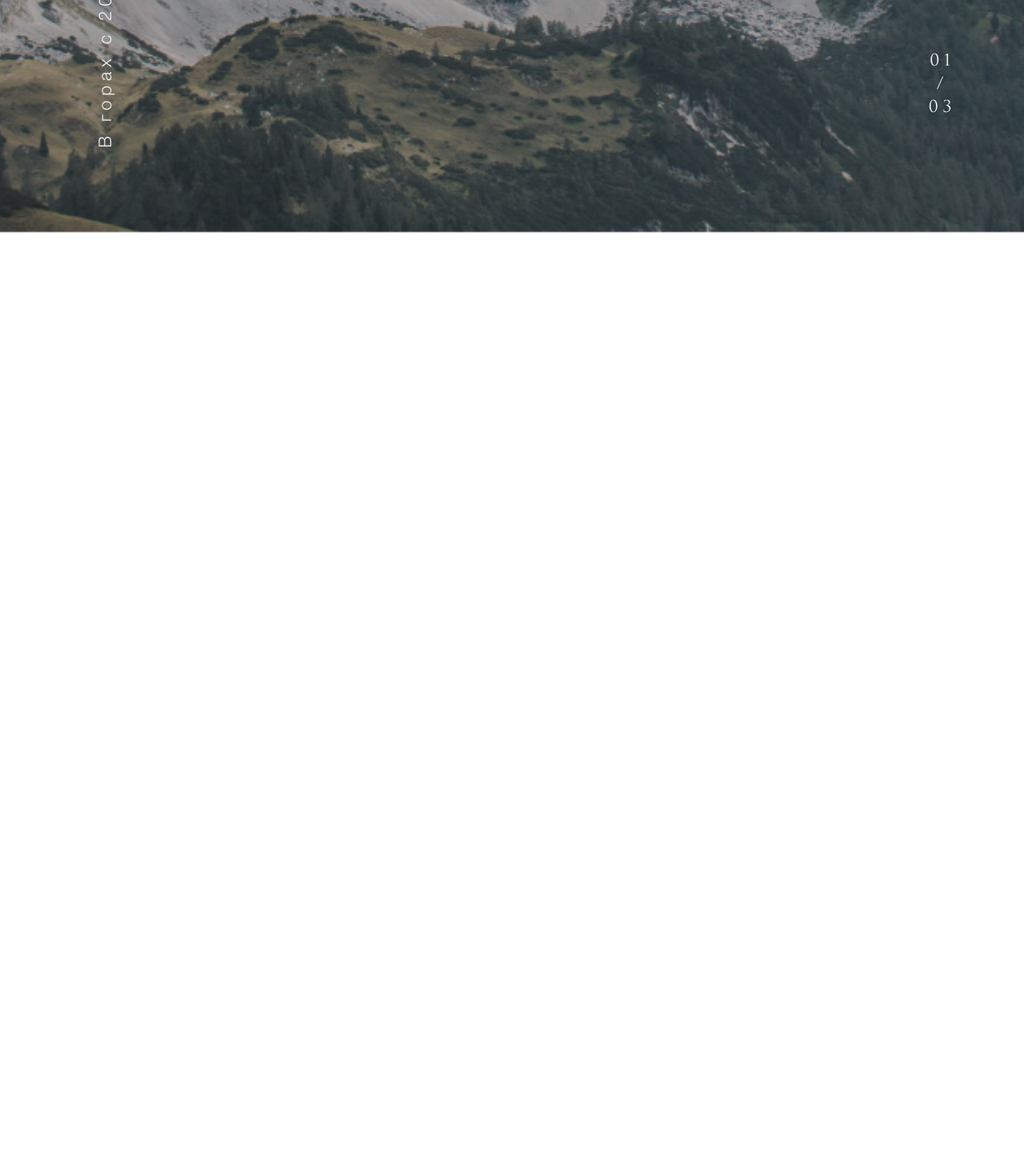
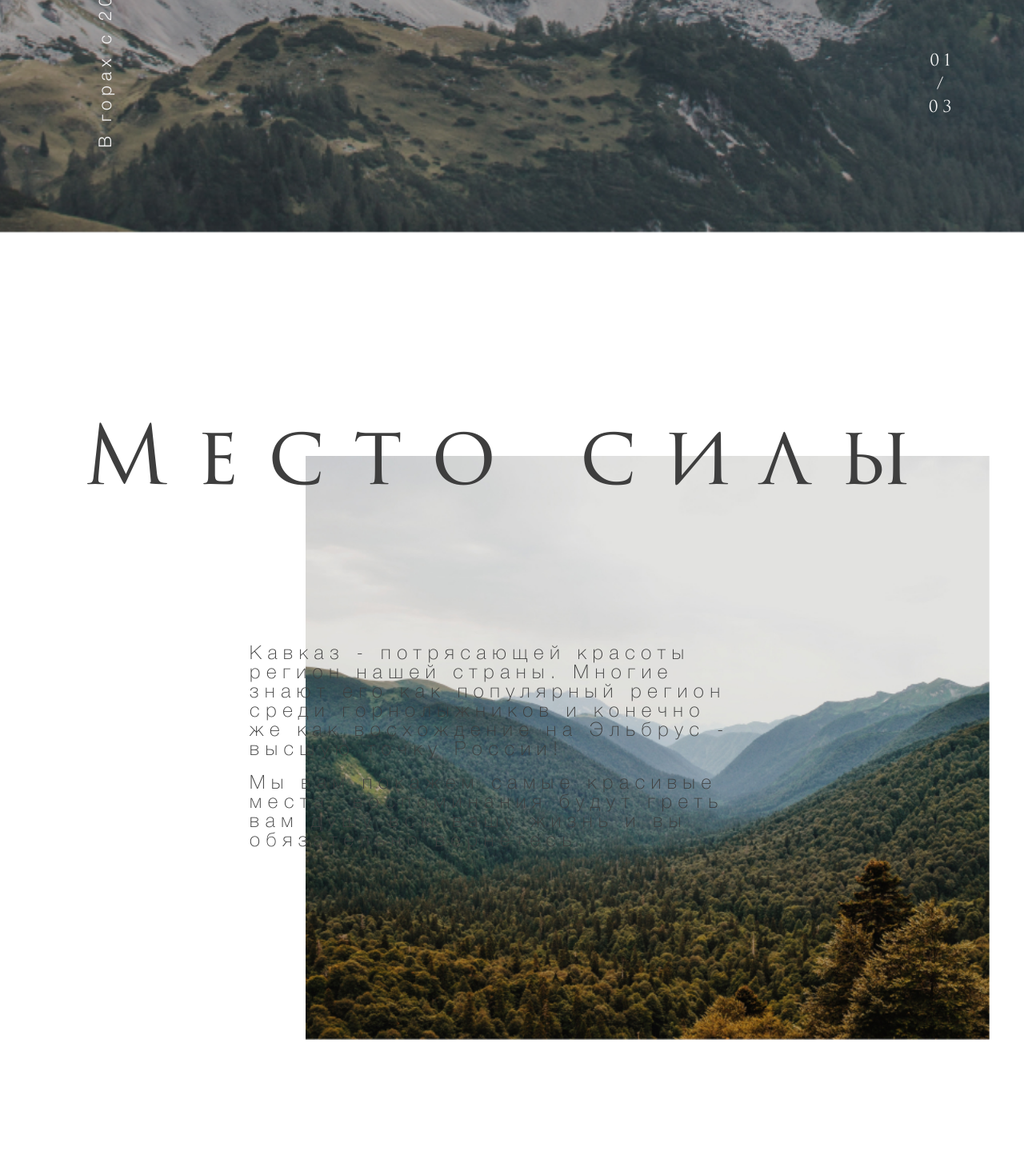
Before and after one commit to shikitos/caucasus-test-work, a plain HTML site: page index.html in a window 1280 px wide. Shown: the part 788-2252 px from the top of the page at 80% size. Before the commit the page ends 1080 px from the top, so only its background shows below. Drawn offline with Linux system fonts and the light colour scheme; files whose address does not match are found by name.

Commit message:
Add description section

```diff
--- a/index.html
+++ b/index.html
@@ -48,7 +48,7 @@
                     Организуем путешествие, после которого ты не будешь прежним
                 </p>
             </div>
-            <div class=" header-rotated">
+            <div class="header-rotated">
                 <p class="header-rotated__since">
                     В горах с 2012
                 </p>
@@ -59,6 +59,25 @@
             </div>
         </div>
     </header>
+
+    <section class="description" id="description">
+        <div class="container">
+            <div class="row">
+                <h2 class="description__title">
+                    Место силы
+                </h2>
+            </div>
+            <div class="row">
+                <p class='description__paragraph'>
+                    Кавказ - потрясающей красоты регион нашей страны. Многие знают его как популярный регион среди горнолыжников и конечно же как восхождение на Эльбрус - высшую точку России!
+                </p>
+                <br>
+                <p class='description__paragraph description-bottom'>
+                    Мы вам покажем самые красивые места, воспоминания будут греть вам душу всю вашу жизнь и вы обязательно вернетесь.
+                </p>
+            </div>
+        </div>
+    </section>
 </body>
 
 </html>
--- a/styles/style.sass
+++ b/styles/style.sass
@@ -61,6 +61,10 @@
     box-sizing: border-box
 
 
+//var-s
+$bright: #f0f0f0
+$dark: #3e3e3e
+
 //Header
 .header
     background: rgb(66, 66, 66) url(/assets/images/header-bg.png) no-repeat center center / cover
@@ -80,7 +84,7 @@
             line-height: 29px
             letter-spacing: 0.27em
             text-transform: uppercase
-            color: #F0F0F0
+            color: $bright
             text-decoration: none
     &-text
         margin-top: 320px
@@ -94,7 +98,7 @@
             font-size: 160px
             line-height: 233px
             letter-spacing: 0.36em
-            color: #F0F0F0
+            color: $bright
             text-shadow: 1px 2px 1px rgba(255, 168, 0, 0.28)
         &__paragraph
             display: flex
@@ -106,7 +110,7 @@
             font-size: 24px
             line-height: 24px
             letter-spacing: 0.225em
-            color: #F0F0F0
+            color: $bright
     &-rotated
         display: flex
         justify-content: space-between
@@ -118,7 +122,7 @@
             font-size: 22px
             line-height: 22px
             letter-spacing: 0.27em
-            color: #F0F0F0
+            color: $bright
             transform: rotate(-90deg)
         &__date
             font-family: TrajanPro3
@@ -128,9 +132,39 @@
             line-height: 29px
             text-align: center
             letter-spacing: 0.27em
-            color: #F0F0F0
+            color: $bright
             margin-top: calc( 145px - 74px )
 
+.description
+    background: url('/assets/images/description-bg.jpg') no-repeat center/ 856px 730px
+    background-position-x: 90%
+    background-position-y: 30%
+    &-bottom
+        padding-bottom: 400px
+    &__title
+        margin-top: 208px
+        display: flex
+        justify-content: center
+        font-family: TrajanPro3
+        font-style: normal
+        font-weight: normal
+        font-size: 100px
+        line-height: 146px
+        letter-spacing: 0.36em
+        margin-bottom: 160px
+        color: $dark
+    &__paragraph
+        font-family: HelveticaNeueCyr
+        font-style: normal
+        font-weight: 100
+        font-size: 24px
+        line-height: 24px
+        letter-spacing: 0.32em
+        color: $dark
+        max-width: 610px
+        margin-left: 227px
+
+//Global styles
 .container
     width: 100%
     padding-right: 15px
```
Also changed, not shown: assets/images/description-bg.jpg (added), styles/style.css, 1 other file.
